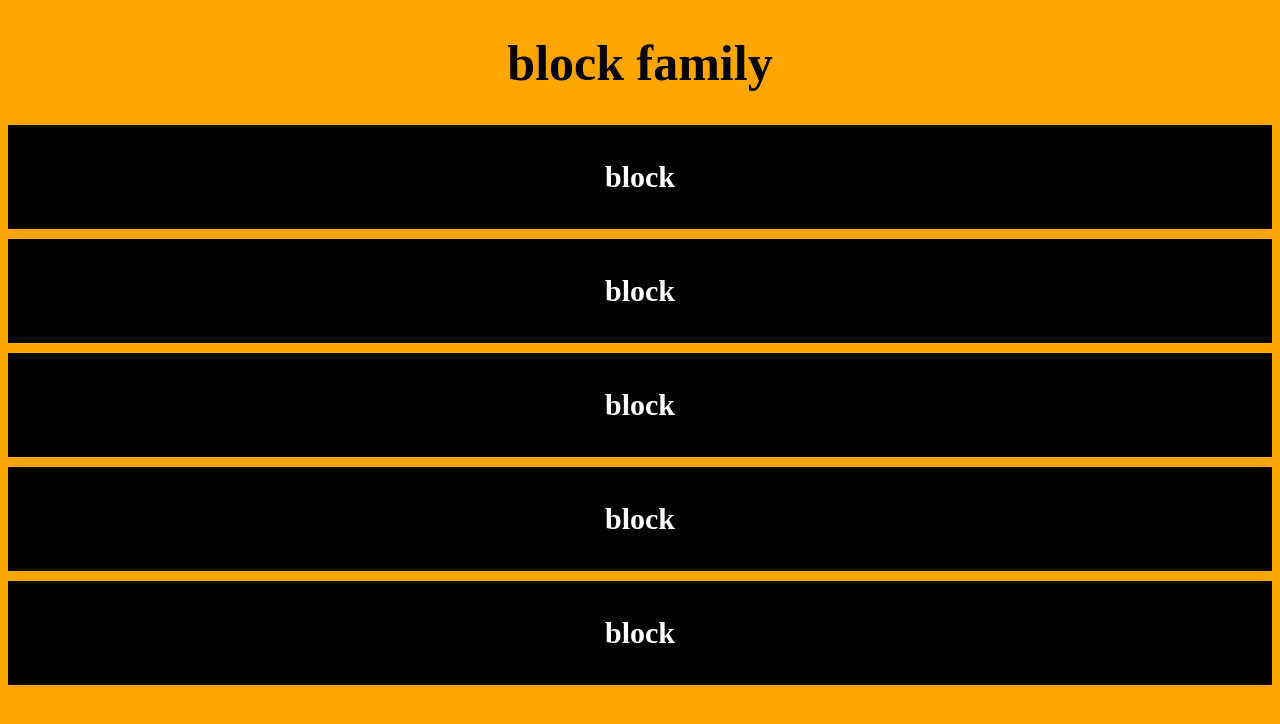
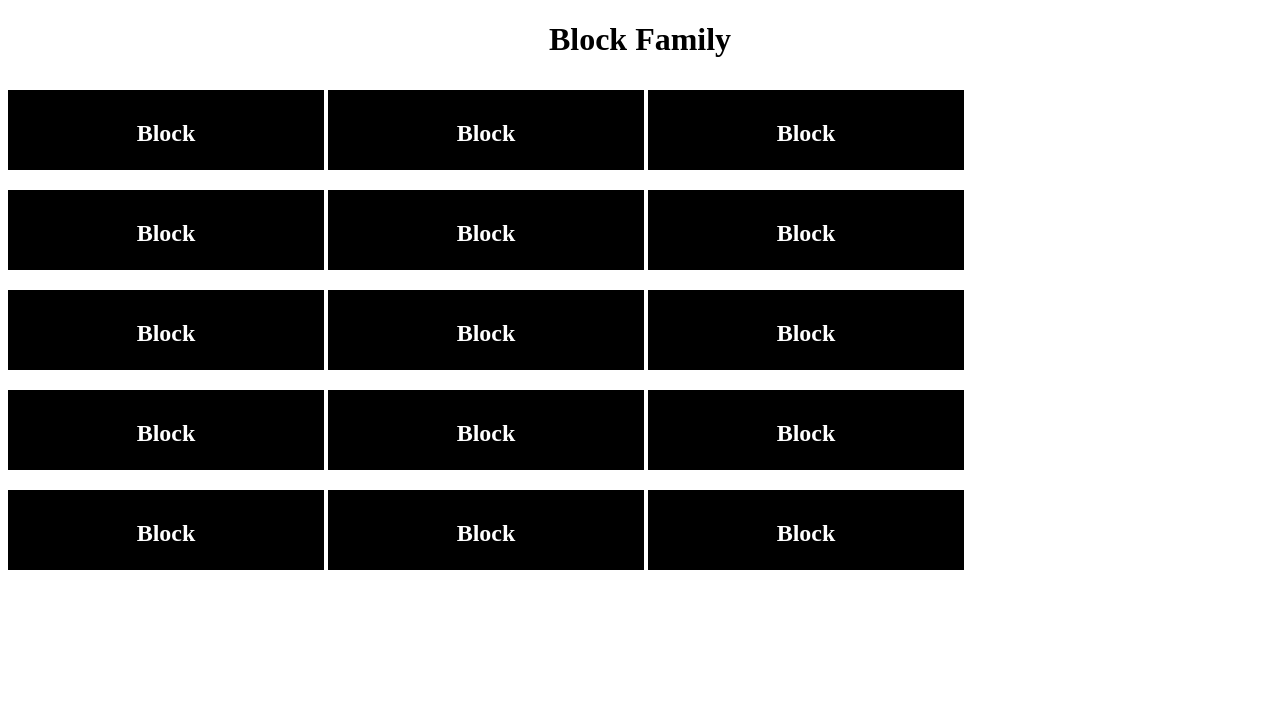
Before and after one commit to ImTeqoo/Block_fam, a plain HTML site: page index.html in a window 1280 px wide. Drawn offline with Linux system fonts and the light colour scheme.

Commit message:
AHHHHHHH 10052016

```diff
--- a/css/styles.css
+++ b/css/styles.css
@@ -1,22 +1,45 @@
-h1{
-	color: black;
-	text-align: center;
-	font-size: 50px;
+body {
+	background-color: white;
 }
-h3 {
-	color: white;
-	font-size: 30px;
+header h1 {
 	text-align: center;
 }
-body {
-	background-color: orange;
+
+h2 {
+	text-align: center;
+	background-color: black;
 }
 .block {
-	width: auto;
-	height: auto;
+	width: 100%;
+	height: 80px;
 	background-color: black;
+	color: white;
 	margin: 10px auto;
-	padding: 5px;
+	padding: 10px;
+	text-align: center;
+}
 
+.block {
+	box-sizing: border-box;
+	display: inline-block;
+	width: 25%;
 
 }
+
+@media only screen and (min-width: 100px) and (max-width: 420px) {
+	body {
+		background-color: red;
+	}
+}
+
+@media only screen and (min-width: 760px) and (max-width: 1020px) {
+	body {
+		background-color: blue;
+	}
+}
+
+@media only screen and (min-width: 1021px) and (max-width: 1200px) {
+	body {
+		background-color: red;
+	}
+}
--- a/index.html
+++ b/index.html
@@ -1,26 +1,56 @@
 <!DOCTYPE html>
-<html lang="eng">
+<html>
 	<head>
-	<meta charset="utf-8">
+		<meta charset="utf-8" name="viewport" content="width=device-width">
 		<title>Block Family</title>
 		<link rel="stylesheet" type="text/css" href="./css/styles.css">
 	</head>
 	<body>
-	<header><b><h1>block family</h1></b></header>
+		<header><b><h1>Block Family</h1></b></header>
 		<div class="block">
-		<h3>block</h3>
+			<h2>Block</h2>
 		</div>
 		<div class="block">
-		<h3>block</h3>
+			<h2>Block</h2>
 		</div>
 		<div class="block">
-		<h3>block</h3>
+			<h2>Block</h2>
 		</div>
 		<div class="block">
-		<h3>block</h3>
+			<h2>Block</h2>
 		</div>
 		<div class="block">
-		<h3>block</h3>
+			<h2>Block</h2>
+		</div>
+		<div class="block">
+			<h2>Block</h2>
+		</div>
+		<div class="block">
+			<h2>Block</h2>
+		</div>
+		<div class="block">
+			<h2>Block</h2>
+		</div>
+		<div class="block">
+			<h2>Block</h2>
+		</div>
+		<div class="block">
+			<h2>Block</h2>
+		</div>
+		<div class="block">
+			<h2>Block</h2>
+		</div>
+		<div class="block">
+			<h2>Block</h2>
+		</div>
+		<div class="block">
+			<h2>Block</h2>
+		</div>
+		<div class="block">
+			<h2>Block</h2>
+		</div>
+		<div class="block">
+			<h2>Block</h2>
 		</div>
 	</body>
 </html>
```
Lines whose indentation alone changed are shown as unchanged.
